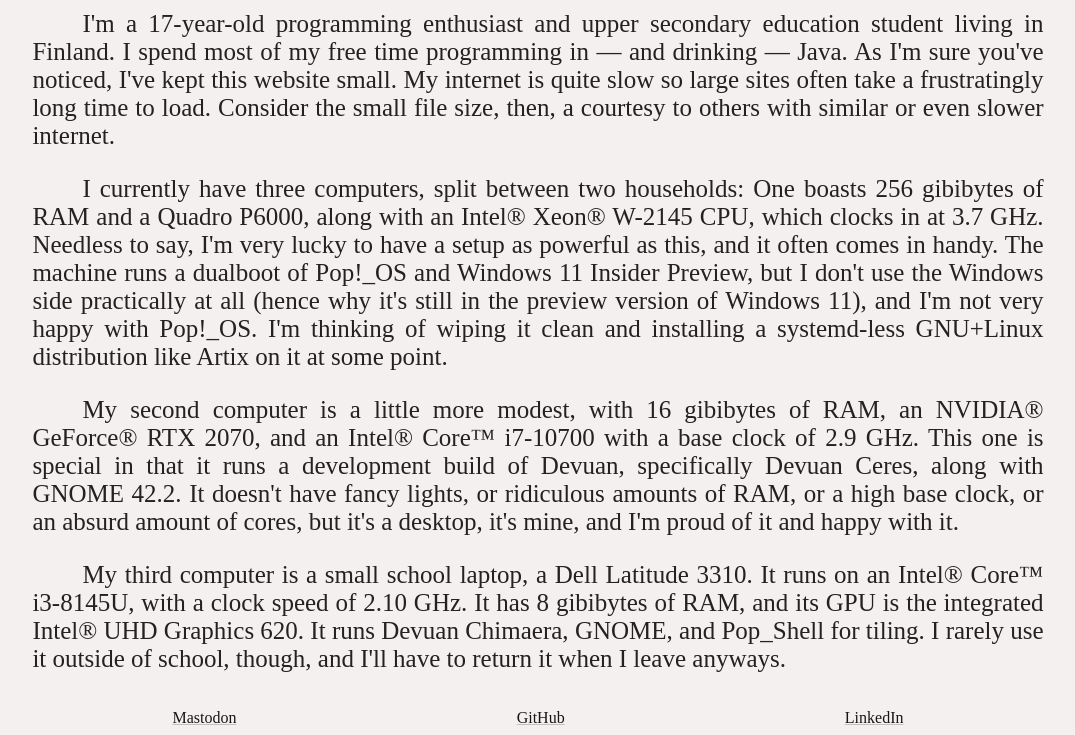
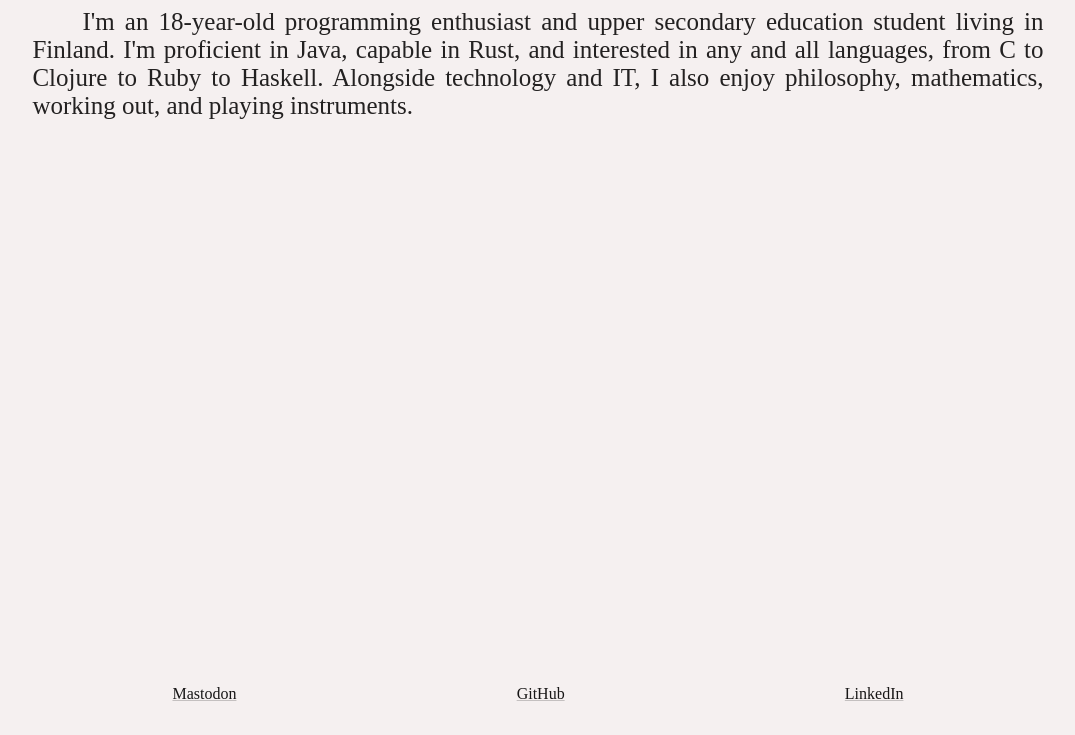
Before and after one commit to bluelhf/bluelhf.github.io, a plain HTML site: page public/index.html in a window 1280 px wide. Shown: the part 105-840 px from the top of the page, without its empty margins (102-1177 px from the left). After the commit the page ends 816 px from the top, so only its background shows below. Drawn offline with Linux system fonts and the light colour scheme.

Commit message:
feat: less text

```diff
--- a/public/index.html
+++ b/public/index.html
@@ -92,30 +92,10 @@
             </header>
             <div id="content">
                 <p>
-                    I'm a 17-year-old programming enthusiast and upper secondary education student living in Finland.
-                    I spend most of my free time programming in — and drinking — Java. As I'm sure you've noticed, I've
-                    kept this website small. My internet is quite slow so large sites often take a frustratingly long time
-                    to load. Consider the small file size, then, a courtesy to others with similar or even slower internet.
-                </p>
-                <p>
-                    I currently have three computers, split between two households: One boasts 256 gibibytes of RAM and
-                    a Quadro P6000, along with an Intel® Xeon® W-2145 CPU, which clocks in at 3.7 GHz. Needless to say, I'm very
-                    lucky to have a setup as powerful as this, and it often comes in handy. The machine runs a dualboot of Pop!_OS
-                    and Windows 11 Insider Preview, but I don't use the Windows side practically at all (hence why it's still in
-                    the preview version of Windows 11), and I'm not very happy with Pop!_OS. I'm thinking of wiping it clean and
-                    installing a systemd-less GNU+Linux distribution like Artix on it at some point.
-                </p>
-                <p>
-                    My second computer is a little more modest, with 16 gibibytes of RAM, an NVIDIA® GeForce® RTX 2070, and an Intel®
-                    Core™ i7-10700 with a base clock of 2.9 GHz.  This one is special in that it runs a development build of Devuan,
-                    specifically Devuan Ceres, along with GNOME 42.2. It doesn't have fancy lights, or ridiculous amounts of RAM, or
-                    a high base clock, or an absurd amount of cores, but it's a desktop, it's mine, and I'm proud of it and happy with it.
-                </p>
-                <p>
-                    My third computer is a small school laptop, a Dell Latitude 3310. It runs on an Intel® Core™ i3-8145U, with
-                    a clock speed of 2.10 GHz. It has 8 gibibytes of RAM, and its GPU is the integrated Intel® UHD Graphics 620.
-                    It runs Devuan Chimaera, GNOME, and Pop_Shell for tiling. I rarely use it outside of school, though, and I'll
-                    have to return it when I leave anyways.
+                    I'm an 18-year-old programming enthusiast and upper secondary education student living in Finland.
+		    I'm proficient in Java, capable in Rust, and interested in any and all languages, from C to Clojure to
+		    Ruby to Haskell. Alongside technology and IT, I also enjoy philosophy, mathematics, working out,
+		    and playing instruments.
                 </p>
             </div>
             <footer>
```
